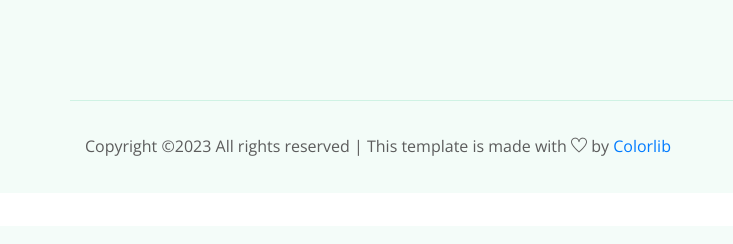
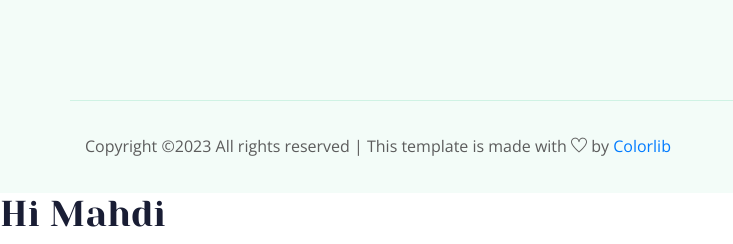
Before and after one commit to shaonmohammad/Charity_Donation_Platform, a Django app: template templates/base.html in a window 1280 px wide. Shown: the part 574-818 px from the top of the page, without its empty margins (0-733 px from the left). Before the commit the page ends 730 px from the top, so only its background shows below. Run offline with Django 4.2, Linux system fonts and the light colour scheme; the template is opened without the code that fills it, so the values that code supplies are empty; some libraries are stand-ins or nearby versions.

Commit message:
add something

```diff
--- a/templates/base.html
+++ b/templates/base.html
@@ -242,7 +242,7 @@
         </div>
     </footer>
 
-
+   <h1>Hi Mahdi</h1>
 </body>
 
 </html>
```
